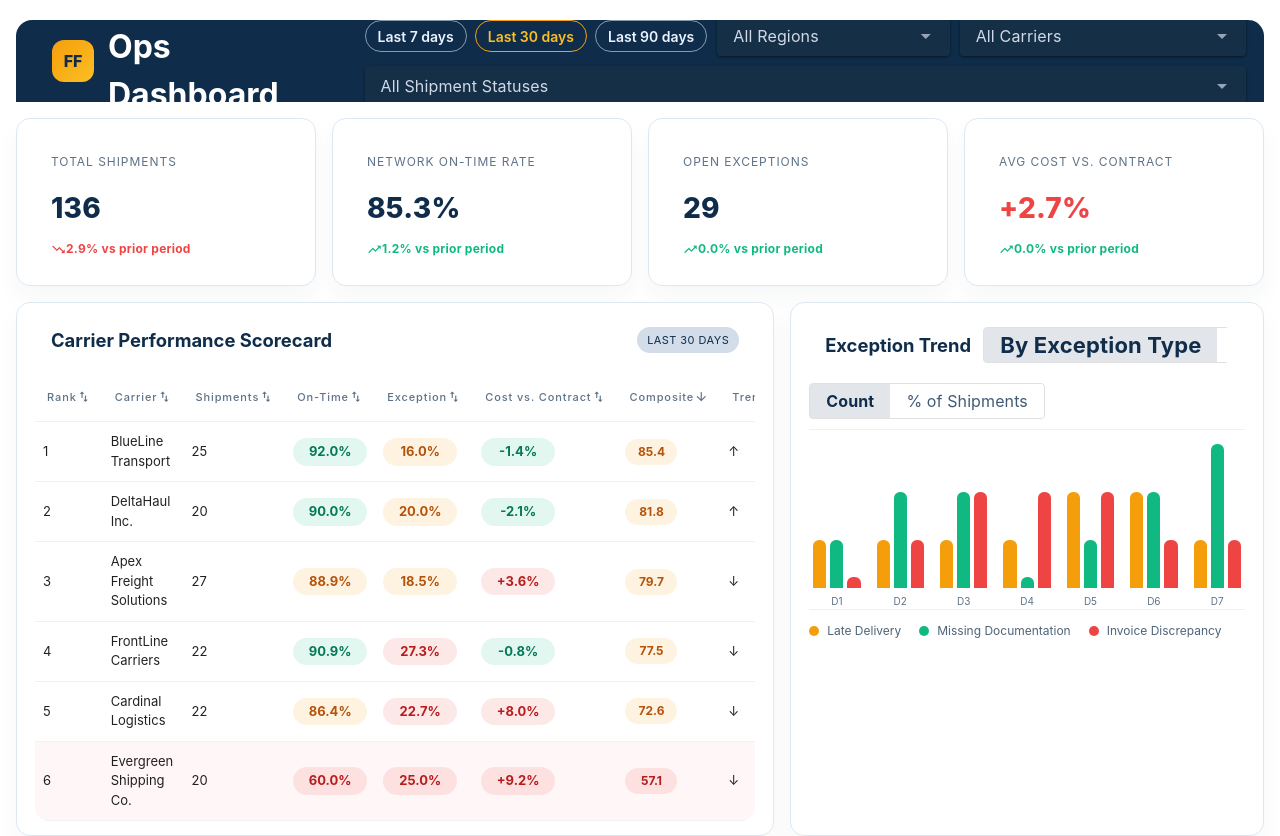
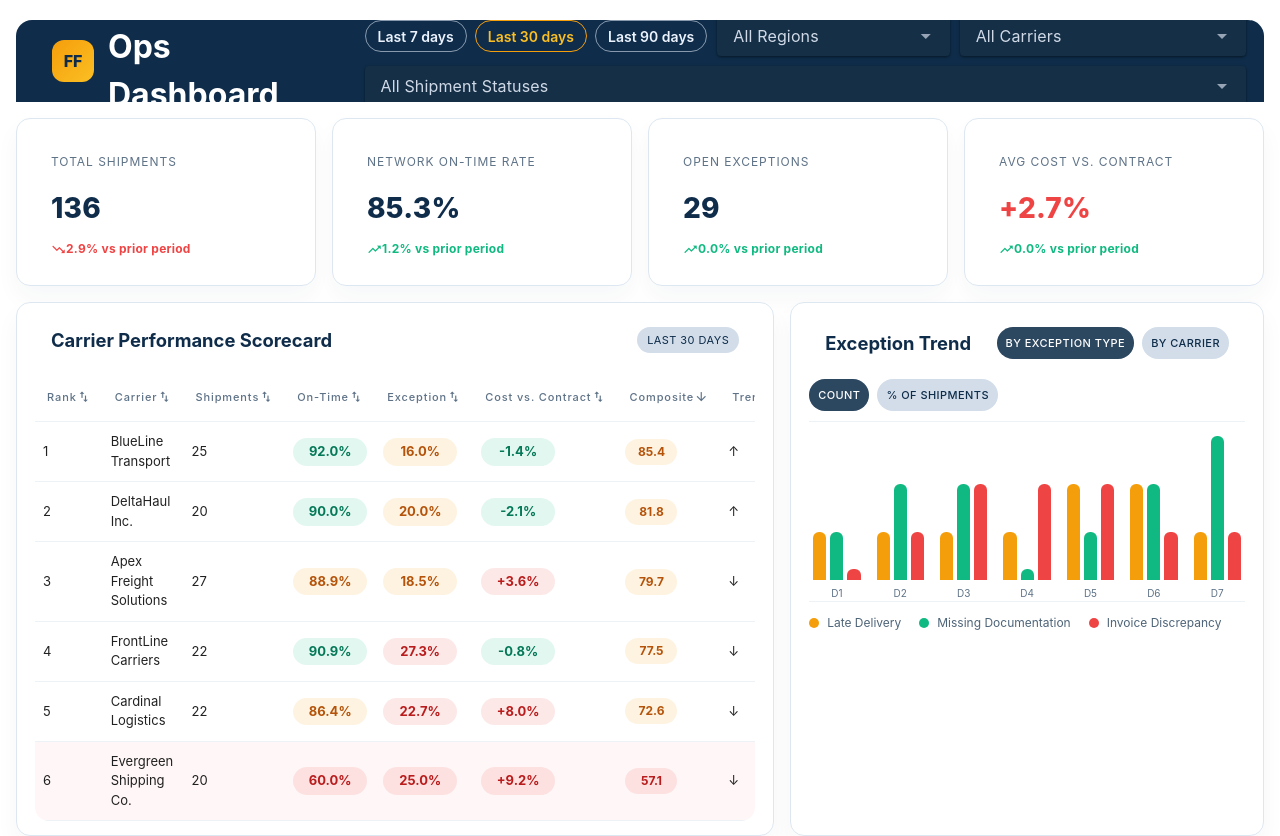
Before and after one commit to JoshuaT-Slalom/my-dashboard, a Vue app: page / in a window 1280 px wide. Shown: the top 836 px of the page. Built offline with nearby package versions, Linux system fonts and the light colour scheme.

Commit message:
Chip styling

```diff
--- a/src/style.css
+++ b/src/style.css
@@ -375,6 +375,44 @@ tr.low-score {
   font-weight: 700;
 }
 
+.trend-chip-group {
+  display: flex;
+  align-items: center;
+  gap: 8px;
+}
+
+.trend-chip {
+  border-radius: 999px !important;
+  background: #eef6ff;
+  color: #0f2d4a;
+  cursor: pointer;
+  display: inline-flex;
+  align-items: center;
+  font-size: 11px;
+  font-weight: 500;
+  letter-spacing: 0.04em;
+  min-height: 28px;
+  padding: 0 9px;
+  text-transform: uppercase;
+  transition: background-color 160ms ease, border-color 160ms ease, color 160ms ease;
+}
+
+.trend-chip .v-chip__content {
+  align-items: center;
+  display: flex;
+  height: 100%;
+}
+
+.trend-chip:hover {
+  background: #dcecff;
+  color: #0f2d4a;
+}
+
+.trend-chip-active {
+  background: #0f2d4a;
+  color: #fff;
+}
+
 .bar-chart {
   height: 180px;
   display: flex;
--- a/src/views/HomeView.vue
+++ b/src/views/HomeView.vue
@@ -22,8 +22,8 @@
           <tbody><tr v-for="carrier in sortedScorecard" :key="carrier.carrierId" :class="{ 'low-score': carrier.compositeScore < 70 }"><td>{{ carrier.rank }}</td><td>{{ carrier.carrierName }}</td><td>{{ carrier.shipments.toLocaleString() }}</td><td><span class="status-pill" :class="getStatusTone(carrier.onTimeRate)">{{ formatPercent(carrier.onTimeRate) }}</span></td><td><span class="status-pill" :class="getExceptionTone(carrier.exceptionRate)">{{ formatPercent(carrier.exceptionRate) }}</span></td><td><span class="status-pill" :class="getCostTone(carrier.costVariance)">{{ formatVariance(carrier.costVariance) }}</span></td><td><span class="score-badge" :class="getScoreTone(carrier.compositeScore)">{{ carrier.compositeScore.toFixed(1) }}</span></td><td>{{ carrier.compositeScore >= 80 ? '↑' : '↓' }}</td></tr></tbody>
         </v-table>
       </v-card>
-      <v-card class="panel trend-panel" elevation="0"><v-card-title class="panel-header stacked-header"><h2>Exception Trend</h2><v-btn-toggle v-model="trendView" class="chart-toggle" mandatory color="amber-darken-2" density="compact" variant="outlined"><v-btn value="type">By Exception Type</v-btn><v-btn value="carrier">By Carrier</v-btn></v-btn-toggle></v-card-title>
-        <v-btn-toggle v-model="trendMetric" mandatory color="amber-darken-2" class="chart-toggle metric-toggle" density="compact" variant="outlined"><v-btn value="count">Count</v-btn><v-btn value="percent">% of Shipments</v-btn></v-btn-toggle>
+      <v-card class="panel trend-panel" elevation="0"><v-card-title class="panel-header stacked-header"><h2>Exception Trend</h2><div class="trend-chip-group" role="group" aria-label="Exception trend grouping"><v-chip :class="{ 'trend-chip-active': trendView === 'type' }" class="trend-chip" pill @click="trendView = 'type'">By Exception Type</v-chip><v-chip :class="{ 'trend-chip-active': trendView === 'carrier' }" class="trend-chip" pill @click="trendView = 'carrier'">By Carrier</v-chip></div></v-card-title>
+        <div class="trend-chip-group metric-toggle" role="group" aria-label="Exception trend metric"><v-chip :class="{ 'trend-chip-active': trendMetric === 'count' }" class="trend-chip" pill @click="trendMetric = 'count'">Count</v-chip><v-chip :class="{ 'trend-chip-active': trendMetric === 'percent' }" class="trend-chip" pill @click="trendMetric = 'percent'">% of Shipments</v-chip></div>
         <div class="bar-chart"><div v-for="point in trendData" :key="point.label" class="bar-group"><div class="stacked-bars"><span class="bar late" :style="{ height: barHeight(point.late) }" /><span class="bar docs" :style="{ height: barHeight(point.docs) }" /><span class="bar invoice" :style="{ height: barHeight(point.invoice) }" /></div><label>{{ point.label }}</label></div></div>
         <div class="legend-row"><span><i class="dot late" />Late Delivery</span><span><i class="dot docs" />Missing Documentation</span><span><i class="dot invoice" />Invoice Discrepancy</span></div>
       </v-card>
```
